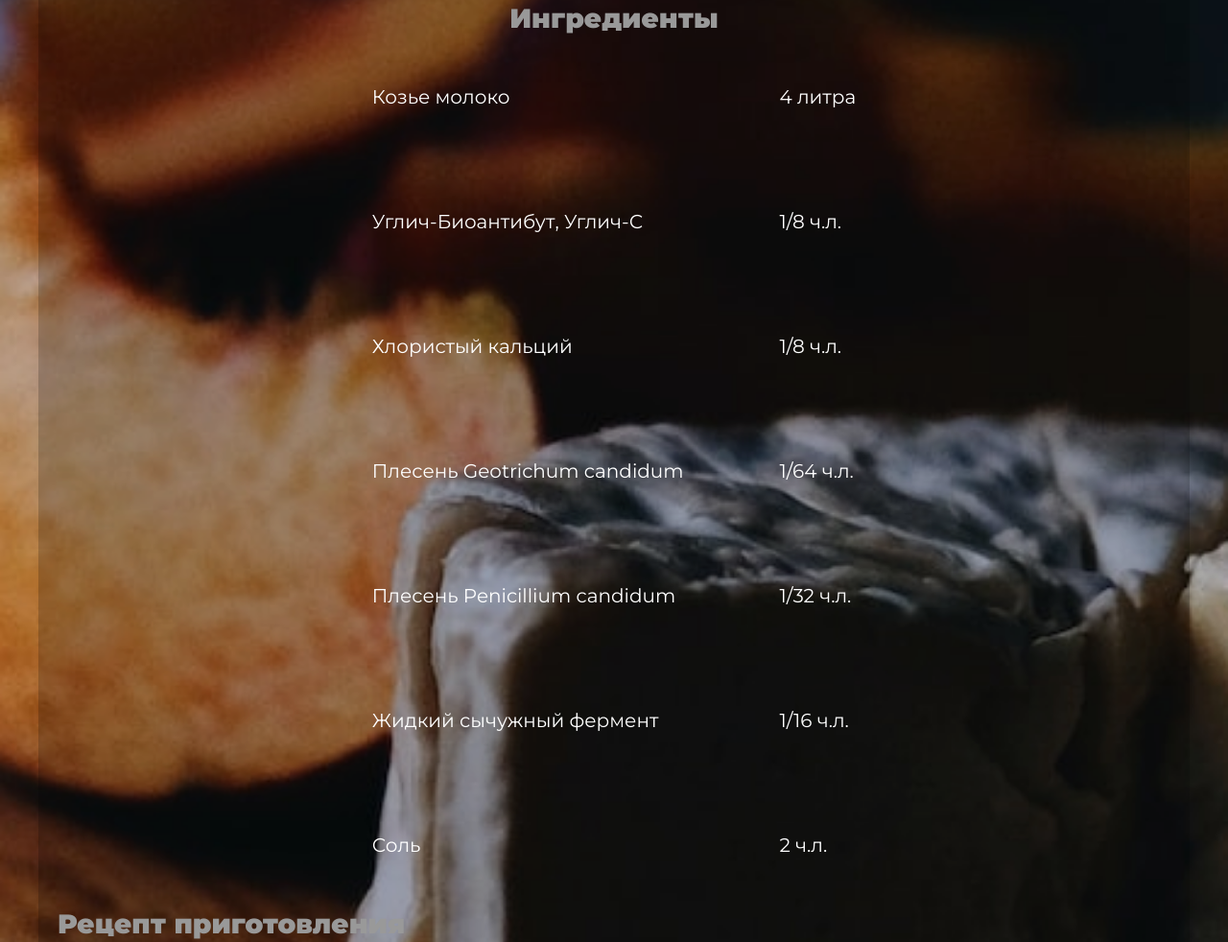
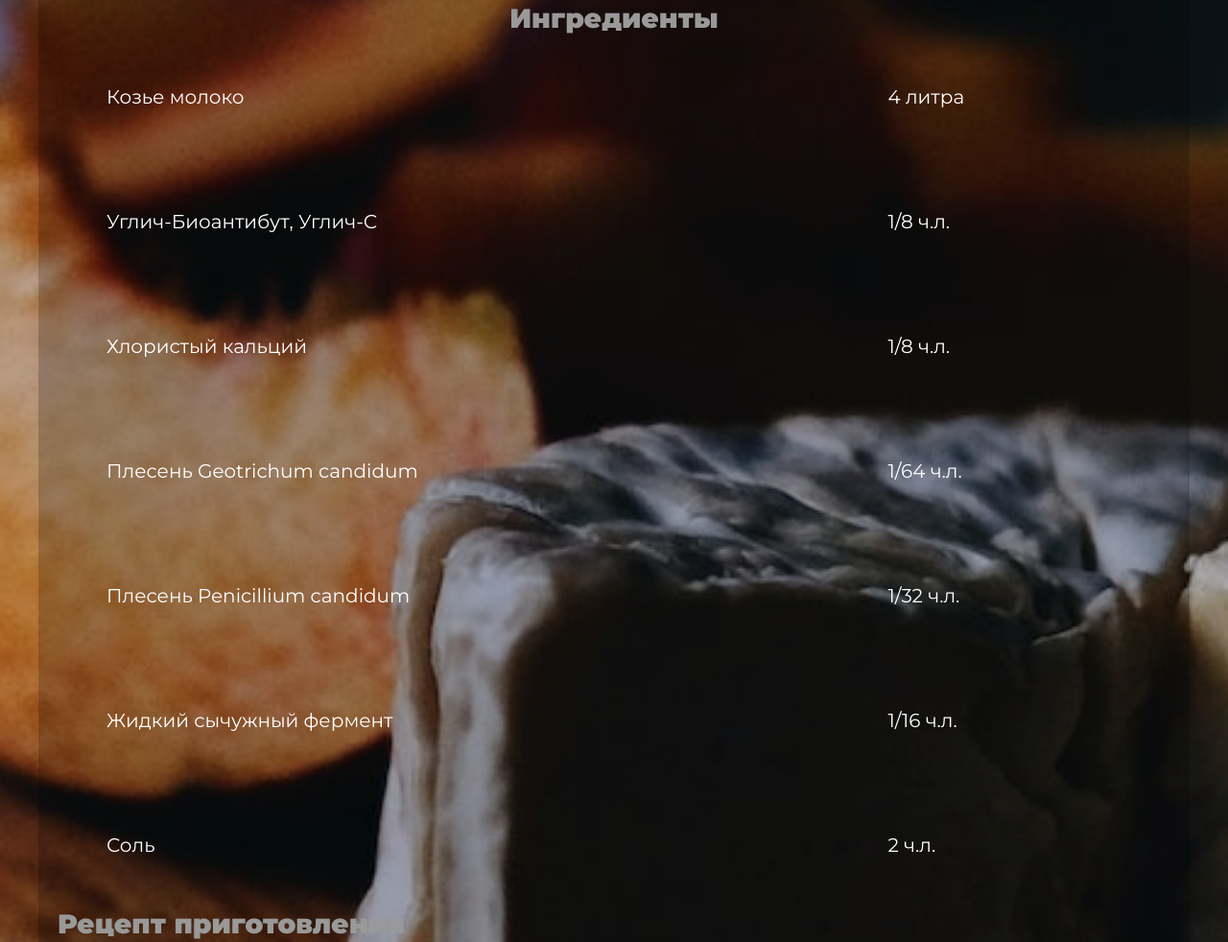
Before and after one commit to lokaddd/lovechees, a website built with Parcel: page sentmore.html in a window 1280 px wide. Shown: the part 1111-2093 px from the top of the page at 96% size. Built offline with nearby package versions, Linux system fonts and the light colour scheme; a web font is replaced by a local one.

Commit message:
Update sentmore.html

```diff
--- a/sentmore.html
+++ b/sentmore.html
@@ -185,35 +185,35 @@
           </div><div>
           <h1 class="bin-text18">Ингредиенты</h1>
           <center>
-      	<table style="border: none;">
+      	<table style="border: none; width: 100%; margin: 0px;">
 		<tbody>
 		<tr>
-			<td><p class="bin-text48">Козье молоко</p></td>
-			<td><p class="bin-text48">4 литра</p></td>
+			<td style="border: none; margin: 0px;"><p class="bin-text48">Козье молоко</p></td>
+			<td style="border: none; margin: 0px;"><p class="bin-text48">4 литра</p></td>
 		</tr>
 		<tr>
-			<td><p class="bin-text48">Углич-Биоантибут, Углич-С</p></td>
-			<td><p class="bin-text48">1/8 ч.л.</p></td>
+			<td style="border: none; margin: 0px;"><p class="bin-text48">Углич-Биоантибут, Углич-С</p></td>
+			<td style="border: none; margin: 0px;"><p class="bin-text48">1/8 ч.л.</p></td>
 		</tr>
 		<tr>
-			<td><p class="bin-text48">Хлористый кальций</p></td>
-			<td><p class="bin-text48">1/8 ч.л.</p></td>
+			<td style="border: none; margin: 0px;"><p class="bin-text48">Хлористый кальций</p></td>
+			<td style="border: none; margin: 0px;"><p class="bin-text48">1/8 ч.л.</p></td>
 		</tr>
 		<tr>
-			<td><p class="bin-text48">Плесень Geotrichum candidum</p></td>
-			<td><p class="bin-text48">1/64 ч.л.</p></td>
+			<td style="border: none; margin: 0px;"><p class="bin-text48">Плесень Geotrichum candidum</p></td>
+			<td style="border: none; margin: 0px;"><p class="bin-text48">1/64 ч.л.</p></td>
 		</tr>
 		<tr>
-			<td><p class="bin-text48">Плесень Penicillium candidum</p></td>
-			<td><p class="bin-text48">1/32 ч.л.</p></td>
+			<td style="border: none; margin: 0px;"><p class="bin-text48">Плесень Penicillium candidum</p></td>
+			<td style="border: none; margin: 0px;"><p class="bin-text48">1/32 ч.л.</p></td>
 		</tr>
 		<tr>
-			<td><p class="bin-text48">Жидкий сычужный фермент</p></td>
-			<td><p class="bin-text48">1/16 ч.л.</p></td>
+			<td style="border: none; margin: 0px;"><p class="bin-text48">Жидкий сычужный фермент</p></td>
+			<td style="border: none; margin: 0px;"><p class="bin-text48">1/16 ч.л.</p></td>
 		</tr>
 		<tr>
-			<td><p class="bin-text48">Соль</p></td>
-			<td><p class="bin-text48">2 ч.л.</p></td>
+			<td style="border: none; margin: 0px;"><p class="bin-text48">Соль</p></td>
+			<td style="border: none; margin: 0px;"><p class="bin-text48">2 ч.л.</p></td>
 		</tr>
 		</tbody>
 	</table>
```
